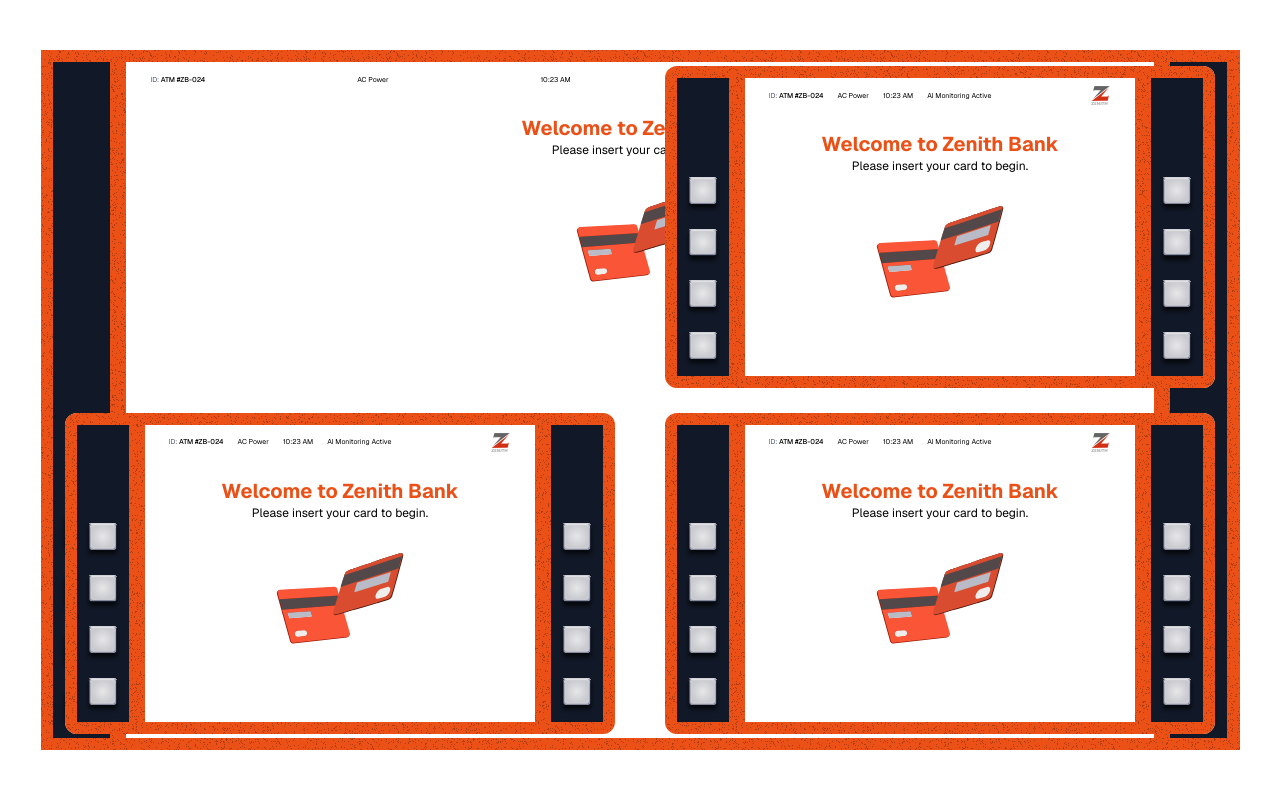
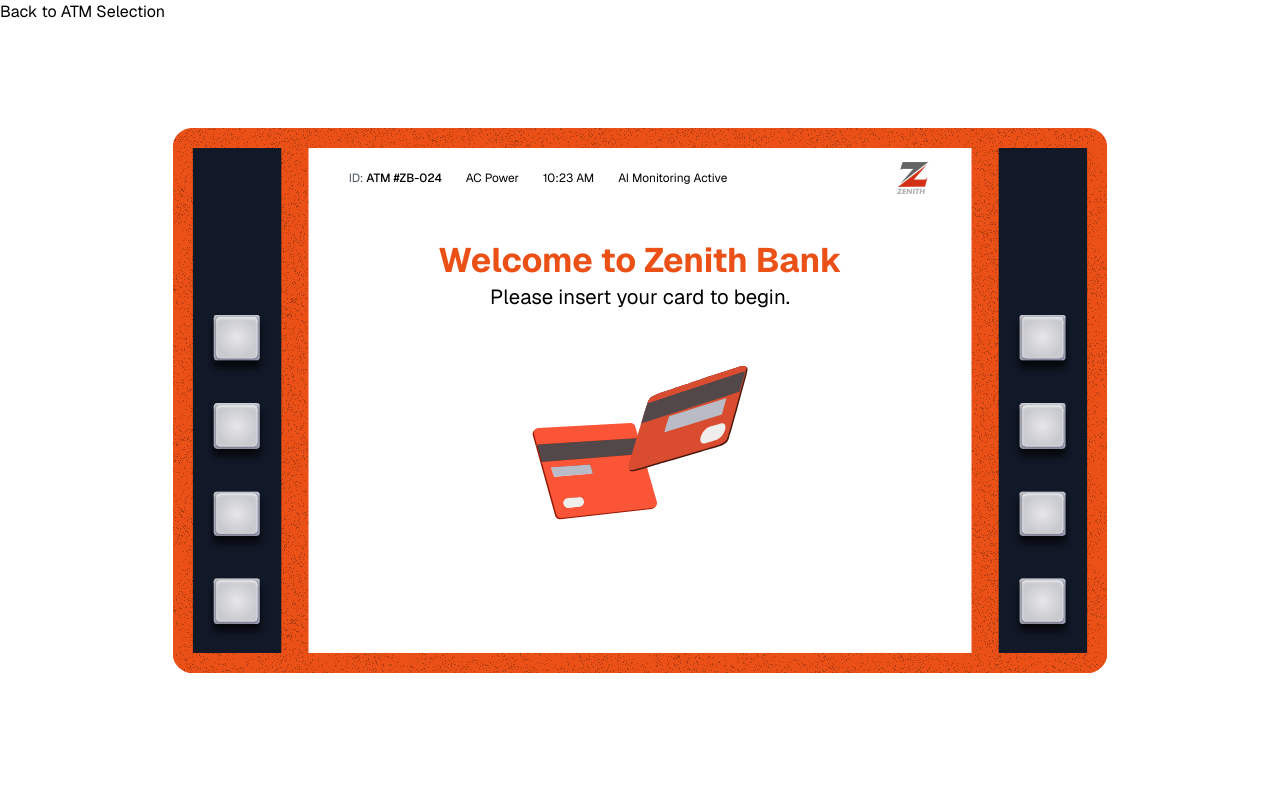
Before and after one commit to Lensatom/sync-atm-simulator, a Next.js app: page / in a window 1280 px wide. Both pictures are taken after a click on the element 340 px from the left and 226 px from the top of the page. Shown: the top 788 px of the page. Built offline with nearby package versions, Linux system fonts and the light colour scheme.

Commit message:
:sparkles: feat: Enhance ATM selection and machine display functionality

```diff
--- a/src/pages/atmStand.tsx
+++ b/src/pages/atmStand.tsx
@@ -8,13 +8,34 @@
   const [activeMachine, setActiveMachine] = useState(0)
 
   return (
-    <div className="flex min-h-screen w-full justify-center items-center">
+    <div className="absolute top-0 left-0 flex min-h-screen w-full justify-center items-center">
+      {activeMachine !== 0 && (
+        <button
+          onClick={() => setActiveMachine(0)}
+          className="absolute top-0 left-0"
+        >
+          Back to ATM Selection
+        </button>
+      )}
       <div className="grid grid-cols-2 gap-x-[50px] gap-y-[25px] justify-center items-center self-center">
-        {atmMachines.map((machine, index) => (
-          <div onClick={() => setActiveMachine(machine)} key={machine} className={`flex ${index % 2 === 0 ? "justify-end" : "justify-start"} items-center w-full hover:scale-105 transition-all`}>
-            <AtmMachine full={activeMachine === machine} />
-          </div>
-        ))}
+        {atmMachines.map((machine, index) => {
+          const isActive = activeMachine === machine;
+          const isAnotherActive = activeMachine !== 0 && !isActive;
+          return (
+            <div
+              onClick={() => setActiveMachine(machine)}
+              key={machine}
+              className={`
+                flex items-center w-full
+                ${index % 2 === 0 ? "justify-end" : "justify-start"}
+                ${!isActive ? "hover:scale-105 transition-all" : ""}
+                ${isAnotherActive ? "hidden" : ""}
+              `}
+            >
+              <AtmMachine full={isActive} />
+            </div>
+          )
+        })}
       </div>
     </div>
   )
--- a/src/pages/components/atmMachine.tsx
+++ b/src/pages/components/atmMachine.tsx
@@ -11,22 +11,33 @@
 export function AtmMachine({
   full = false,
 }: AtmMachineProps) {
-  const style = {
-    width: full ? '1199px' : '550px',
-  }
+  const screenWidth = window.innerWidth;
+  const percentageEnlargment = 1.7;
+  const width = 550
 
-  const leftButtons = [1, 2, 3, 4]
-  const rightButtons = [5, 6, 7, 8]
+  const leftButtons = [1, 2, 3, 4];
+  const rightButtons = [5, 6, 7, 8];
 
   return (
-    <div className={`
-      ${
-        full ? "absolute top-0 left-0 w-full h-screen flex justify-center items-center" :
-        "relative"
+    <div
+      className={`
+        ${
+          full ? "absolute top-[30%] z-50 flex justify-center items-center"
+          : "relative"
+        }
+        rounded-xl overflow-hidden`
       }
-      rounded-xl overflow-hidden`
-    }>
-      <div className="relative overflow-hidden bg-white" style={style}>
+      style={{
+        left: full ? `${(((width * 1.6) - width) / 2) + ((screenWidth - (width * 1.6)) / 2)}px` : "0",
+        scale: full ? `${percentageEnlargment}` : "1"
+      }}
+    >
+      <div
+        className="relative overflow-hidden bg-white"
+        style={{
+          width: `${width}px`,
+        }}
+      >
         <Image src={AtmBase} alt="ATM Machine" className="w-full h-full" />
         <div className="absolute flex gap-4 top-0 left-0 w-full h-full p-3">
           <div className="bg-gray-900 w-16 h-full p-2 flex flex-col justify-end gap-4">
```
